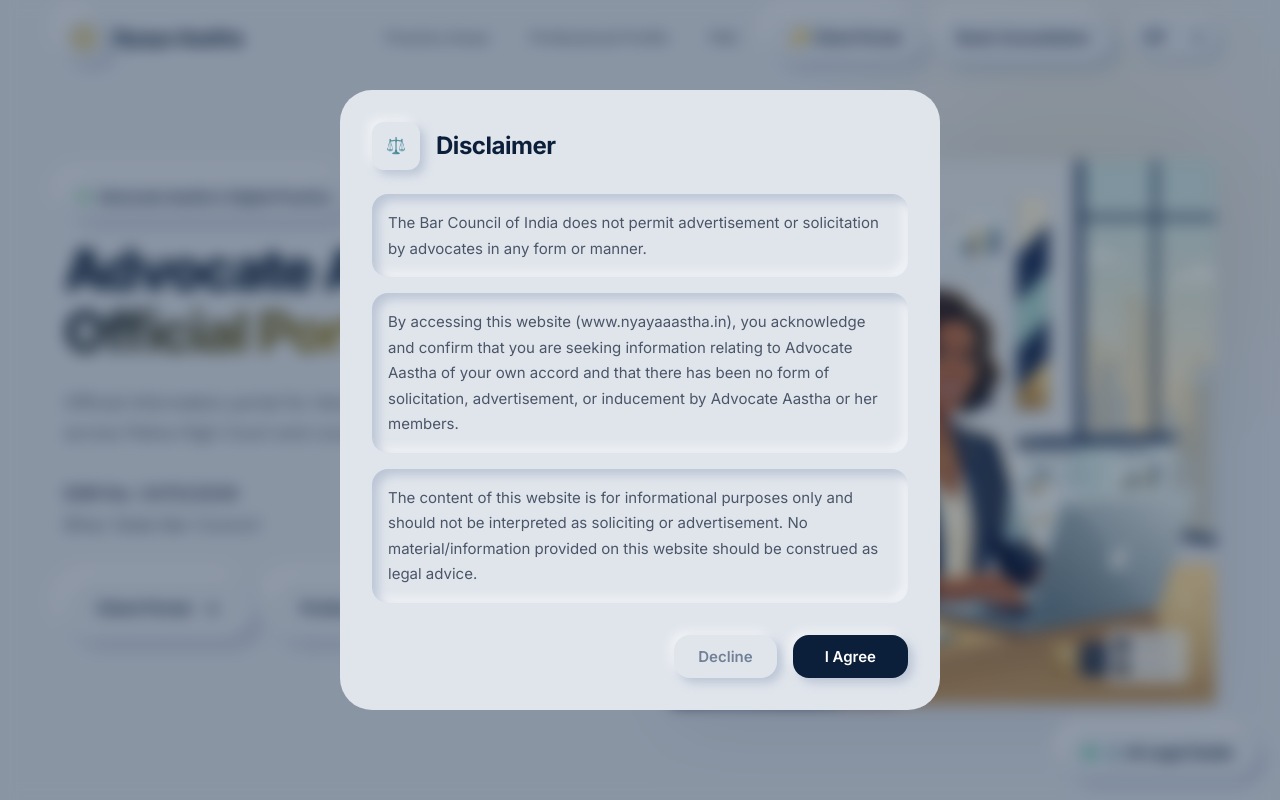
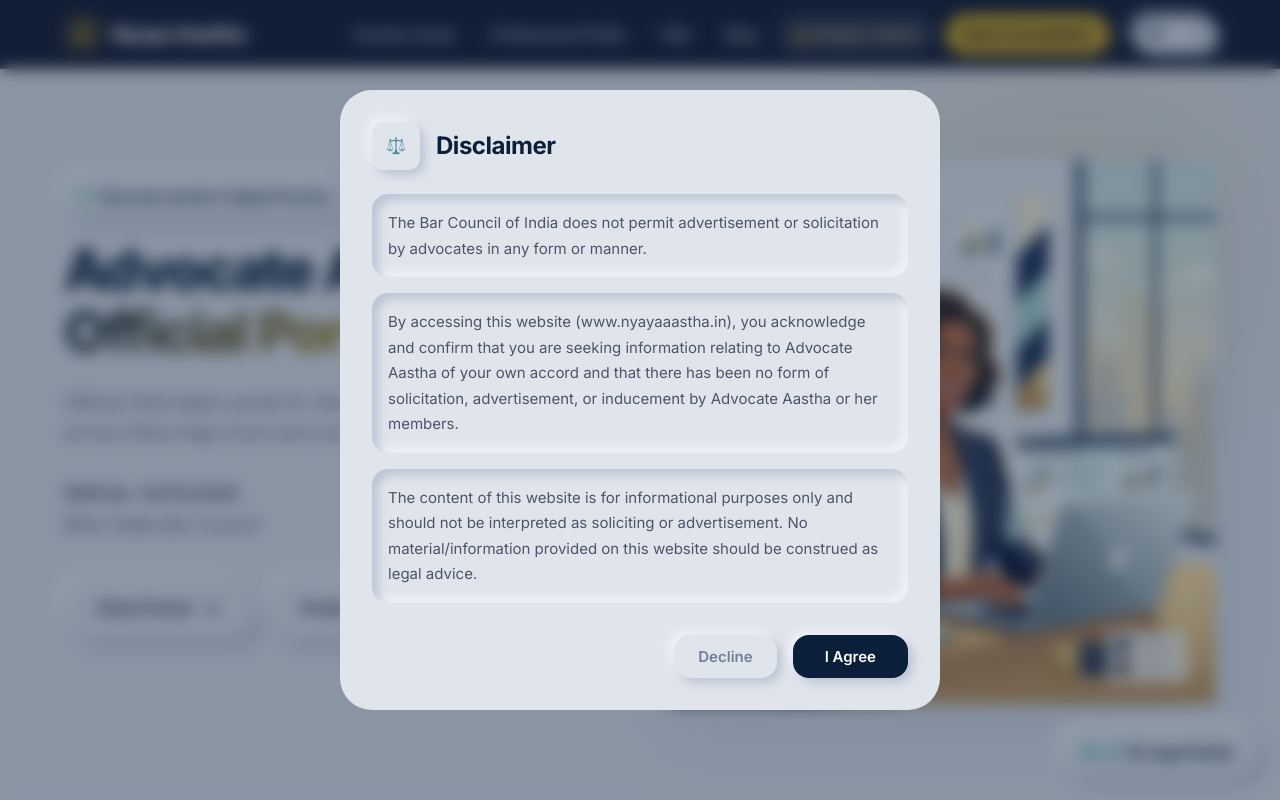
Before and after one commit to Shekhar938/ll, a Next.js app: page / in a window 1280 px wide. Shown: the top 800 px of the page. Built offline with nearby package versions, Linux system fonts and the light colour scheme.

Commit message:
fix: consult route navbar text visibility with dark glass nav theme and CTA precedence for Book Consultation

```diff
--- a/src/components/Navbar.module.css
+++ b/src/components/Navbar.module.css
@@ -4,23 +4,25 @@
   left: 0;
   right: 0;
   z-index: 100;
-  padding: 16px 0;
+  padding: 14px 0;
+  background: rgba(11, 19, 43, 0.94);
+  backdrop-filter: blur(16px);
+  -webkit-backdrop-filter: blur(16px);
+  border-bottom: 1px solid rgba(201, 162, 39, 0.25);
   transition: var(--transition);
 }
 
 .scrolled {
-  background: var(--bg);
-  backdrop-filter: blur(20px);
-  -webkit-backdrop-filter: blur(20px);
-  box-shadow: var(--shadow-outset);
-  padding: 12px 0;
+  background: rgba(11, 19, 43, 0.98);
+  box-shadow: 0 4px 20px rgba(0, 0, 0, 0.5);
+  padding: 10px 0;
 }
 
 .inner {
   display: flex;
   align-items: center;
   justify-content: space-between;
-  gap: 32px;
+  gap: 24px;
 }
 
 .brand {
@@ -31,11 +33,11 @@
 }
 
 .logo {
-  width: 40px;
-  height: 40px;
-  background: var(--bg);
-  box-shadow: var(--shadow-outset);
-  border-radius: 12px;
+  width: 38px;
+  height: 38px;
+  background: rgba(201, 162, 39, 0.15);
+  border: 1px solid rgba(201, 162, 39, 0.4);
+  border-radius: 10px;
   display: flex;
   align-items: center;
   justify-content: center;
@@ -44,9 +46,9 @@
 
 .brandText {
   font-size: 20px;
-  font-weight: 700;
-  color: var(--navy);
-  letter-spacing: -0.03em;
+  font-weight: 800;
+  color: #FFFFFF;
+  letter-spacing: -0.02em;
 }
 
 .links {
@@ -56,38 +58,56 @@
 }
 
 .link {
-  padding: 8px 16px;
-  font-size: 15px;
+  padding: 8px 14px;
+  font-size: 14.5px;
   font-weight: 500;
-  color: var(--text-secondary);
+  color: rgba(255, 255, 255, 0.88);
   border-radius: var(--radius-full);
   transition: var(--transition);
   text-decoration: none;
 }
 
 .link:hover {
-  color: var(--navy);
-  background: var(--bg);
-  box-shadow: var(--shadow-inset);
+  color: #C9A227;
+  background: rgba(255, 255, 255, 0.08);
 }
 
-.ctaBtn {
-  padding: 10px 20px;
-  background: var(--bg);
-  color: var(--navy);
+.primaryCtaBtn {
+  padding: 9px 18px;
+  background: #C9A227;
+  color: #0B132B !important;
   border-radius: var(--radius-full);
-  font-size: 15px;
+  font-size: 14px;
+  font-weight: 800;
+  text-decoration: none;
+  transition: var(--transition);
+  margin-left: 4px;
+  white-space: nowrap;
+  box-shadow: 0 4px 12px rgba(201, 162, 39, 0.35);
+}
+
+.primaryCtaBtn:hover {
+  background: #e8b830;
+  box-shadow: 0 6px 16px rgba(201, 162, 39, 0.5);
+}
+
+.clientPortalBtn {
+  padding: 8px 14px;
+  background: rgba(255, 255, 255, 0.1);
+  color: #FCE8A6 !important;
+  border: 1px solid rgba(255, 255, 255, 0.22);
+  border-radius: var(--radius-full);
+  font-size: 13px;
   font-weight: 600;
   text-decoration: none;
   transition: var(--transition);
-  margin-left: 8px;
   white-space: nowrap;
-  box-shadow: var(--shadow-outset);
 }
 
-.ctaBtn:hover {
-  background: var(--bg);
-  box-shadow: var(--shadow-inset);
+.clientPortalBtn:hover {
+  background: rgba(255, 255, 255, 0.2);
+  color: #FFFFFF !important;
+  border-color: rgba(255, 255, 255, 0.4);
 }
 
 .hamburger {
@@ -98,68 +118,77 @@
   height: 36px;
   align-items: center;
   justify-content: center;
-  border-radius: 10px;
-  background: var(--bg);
-  box-shadow: var(--shadow-outset);
-  border: none;
+  background: rgba(255, 255, 255, 0.1);
+  border: 1px solid rgba(255, 255, 255, 0.2);
+  border-radius: 8px;
   cursor: pointer;
 }
 
 .bar {
-  display: block;
-  width: 22px;
+  width: 18px;
   height: 2px;
-  background: var(--navy);
+  background: #FFFFFF;
   border-radius: 2px;
   transition: var(--transition);
 }
 
+.barOpen1 {
+  transform: translateY(7px) rotate(45deg);
+}
+
+.barOpen2 {
+  opacity: 0;
+}
+
+.barOpen3 {
+  transform: translateY(-7px) rotate(-45deg);
+}
+
 .mobileMenu {
-  background: var(--bg);
-  padding: 16px 24px 24px;
   display: flex;
   flex-direction: column;
-  gap: 4px;
-  box-shadow: var(--shadow-outset);
-  animation: fadeInUp 0.2s ease;
+  gap: 12px;
+  padding: 20px 24px;
+  background: #0B132B;
+  border-bottom: 1px solid rgba(201, 162, 39, 0.3);
 }
 
 .mobileLink {
-  padding: 12px 16px;
   font-size: 16px;
-  font-weight: 500;
-  color: var(--text-secondary);
-  border-radius: var(--radius-md);
+  font-weight: 600;
+  color: rgba(255, 255, 255, 0.9);
   text-decoration: none;
-  transition: var(--transition);
+  padding: 8px 0;
 }
 
-.mobileLink:hover {
-  background: var(--bg);
-  color: var(--navy);
-  box-shadow: var(--shadow-inset);
+.mobilePrimaryCta {
+  padding: 12px 18px;
+  background: #C9A227;
+  color: #0B132B;
+  border-radius: var(--radius-md);
+  font-size: 15px;
+  font-weight: 700;
+  text-decoration: none;
+  text-align: center;
 }
 
-.mobileCta {
-  margin-top: 8px;
-  padding: 14px 20px;
-  background: var(--bg);
-  color: var(--navy);
-  border-radius: var(--radius-lg);
-  font-size: 16px;
+.mobileSecondaryCta {
+  padding: 10px 18px;
+  background: rgba(255, 255, 255, 0.1);
+  color: #FCE8A6;
+  border: 1px solid rgba(255, 255, 255, 0.25);
+  border-radius: var(--radius-md);
+  font-size: 14px;
   font-weight: 600;
   text-decoration: none;
   text-align: center;
-  transition: var(--transition);
-  box-shadow: var(--shadow-outset);
 }
 
-.mobileCta:hover {
-  background: var(--bg);
-  box-shadow: var(--shadow-inset);
+@media (max-width: 900px) {
+  .links {
+    display: none;
+  }
+  .hamburger {
+    display: flex;
+  }
 }
-
-@media (max-width: 768px) {
-  .links { display: none; }
-  .hamburger { display: flex; }
-}
--- a/src/components/Navbar.tsx
+++ b/src/components/Navbar.tsx
@@ -21,8 +21,8 @@ export default function Navbar() {
       <div className={`container ${styles.inner}`}>
         <Link href="/" className={styles.brand}>
           <div className={styles.logo}>
-            <svg width="28" height="28" viewBox="0 0 28 28" fill="none">
-              <path d="M14 2L3 8V20L14 26L25 20V8L14 2Z" fill="#C9A227" opacity="0.15"/>
+            <svg width="24" height="24" viewBox="0 0 28 28" fill="none">
+              <path d="M14 2L3 8V20L14 26L25 20V8L14 2Z" fill="#C9A227" opacity="0.2"/>
               <path d="M14 2L3 8V20L14 26L25 20V8L14 2Z" stroke="#C9A227" strokeWidth="2" strokeLinejoin="round"/>
               <path d="M8 14H20M14 8V20" stroke="#C9A227" strokeWidth="2" strokeLinecap="round"/>
             </svg>
@@ -34,8 +34,13 @@ export default function Navbar() {
           <a href="/#areas" className={styles.link}>{t.nav.practiceAreas}</a>
           <a href="/#why" className={styles.link}>{t.nav.profile}</a>
           <a href="/#faq" className={styles.link}>{t.nav.faq}</a>
-          <Link href="/portal" className={styles.ctaBtn}>🔑 Client Portal</Link>
-          <Link href="/consult" className={styles.ctaBtn}>Book Consultation</Link>
+          <Link href="/blog" className={styles.link}>Blog</Link>
+          <Link href="/portal" className={styles.clientPortalBtn} title="Existing clients login & case status tracking">
+            🔒 Already a Client?
+          </Link>
+          <Link href="/consult" className={styles.primaryCtaBtn}>
+            Book Consultation
+          </Link>
           <LanguageToggle />
         </div>
 
@@ -55,9 +60,13 @@ export default function Navbar() {
           <a href="/#areas" className={styles.mobileLink} onClick={() => setMobileOpen(false)}>{t.nav.practiceAreas}</a>
           <a href="/#why" className={styles.mobileLink} onClick={() => setMobileOpen(false)}>{t.nav.profile}</a>
           <a href="/#faq" className={styles.mobileLink} onClick={() => setMobileOpen(false)}>{t.nav.faq}</a>
-          <Link href="/blog" className={styles.mobileCta} onClick={() => setMobileOpen(false)}>Blog</Link>
-          <Link href="/portal" className={styles.mobileCta} onClick={() => setMobileOpen(false)}>🔑 Client Portal</Link>
-          <Link href="/consult" className={styles.mobileCta} onClick={() => setMobileOpen(false)}>Book Consultation</Link>
+          <Link href="/blog" className={styles.mobileLink} onClick={() => setMobileOpen(false)}>Blog</Link>
+          <Link href="/consult" className={styles.mobilePrimaryCta} onClick={() => setMobileOpen(false)}>
+            📝 Book Legal Consultation
+          </Link>
+          <Link href="/portal" className={styles.mobileSecondaryCta} onClick={() => setMobileOpen(false)}>
+            🔒 Already a Client? Login / Status
+          </Link>
           <div style={{ marginTop: '16px', display: 'flex', justifyContent: 'center' }}>
             <LanguageToggle />
           </div>
```
Also changed, not shown: src/components/consult/ConsultPageHeader.tsx (+20 -0 lines).
